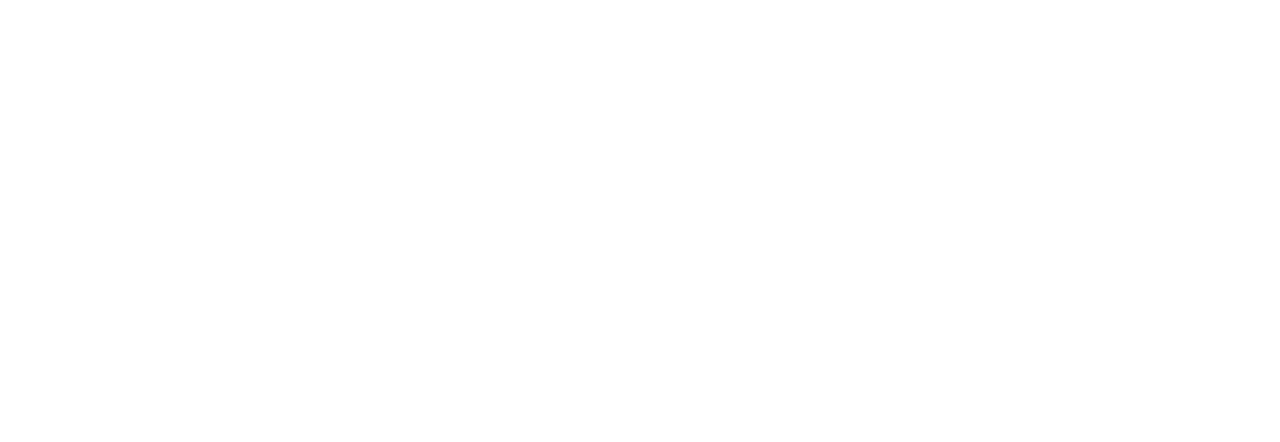
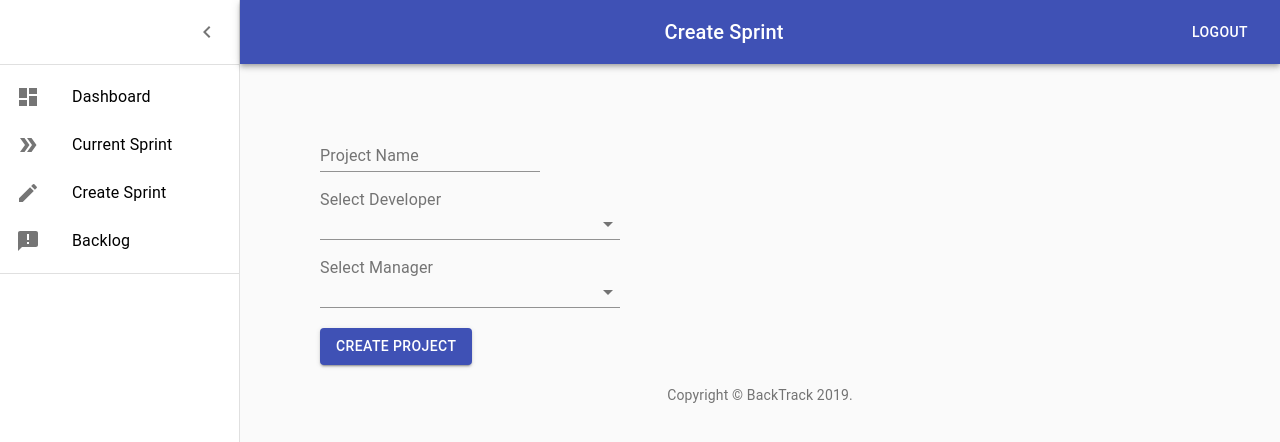
Before and after one commit to pranavtalwar/backtrack-frontend, a React (Create React App) app: page /createproject in a window 1280 px wide. Shown: the top 442 px of the page. Built offline with nearby package versions, Linux system fonts and the light colour scheme.

Commit message:
Create project page added

```diff
--- a/src/App.js
+++ b/src/App.js
@@ -5,6 +5,7 @@
 import ProductBacklog from './components/ProductBacklog/ProductBacklog';
 import CreateSprint from './components/CreateSprint';
 import CurrentSprint from './components/CurrentSprint';
+import CreateProject from './components/CreateProject';
 
 import './App.css';
 
@@ -18,6 +19,7 @@
             <Route path="/backlog" component={ProductBacklog}/>
             <Route path="/createsprint" component={CreateSprint} />
             <Route path="/currentsprint" component={CurrentSprint} />
+            <Route path="/createproject" component={CreateProject} />
           </Switch>
       </div>
     </BrowserRouter>
--- a/src/components/CreateProject.js
+++ b/src/components/CreateProject.js
@@ -1,150 +1,125 @@
-
-import React from 'react';
+import React, { useState, useEffect } from 'react';
+import { Button, CssBaseline, Table, TableBody, TableRow, TableCell,
+        InputLabel, TextField, MenuItem, Select, Container, Grid, Paper
+} from '@material-ui/core';
+import {
+    MuiPickersUtilsProvider,
+    KeyboardDatePicker,
+  } from '@material-ui/pickers';
+import DateFnsUtils from '@date-io/date-fns';
 import { makeStyles } from '@material-ui/core/styles';
-import AppBar from '@material-ui/core/AppBar';
-import Toolbar from '@material-ui/core/Toolbar';
-import Typography from '@material-ui/core/Typography';
-import Button from '@material-ui/core/Button';
-import IconButton from '@material-ui/core/IconButton';
-import MenuIcon from '@material-ui/icons/Menu';
-import Card from '@material-ui/core/Card';
-import Container from '@material-ui/core/Container';
-import Icon from '@material-ui/core/Icon';
-import TextField from '@material-ui/core/TextField';
-import InputLabel from '@material-ui/core/InputLabel';
-import InputAdornment from '@material-ui/core/InputAdornment';
-import FormControl from '@material-ui/core/FormControl';
-import Grid from '@material-ui/core/Grid';
-import AccountCircle from '@material-ui/icons/AccountCircle';
-import Input from '@material-ui/core/Input';
-
+import Copyright from './Copyright';
+import AppBar from './AppBar/AppBar';
 
 const useStyles = makeStyles(theme => ({
   root: {
-    flexGrow: 1,
-  },
-  menuButton: {
-    marginRight: theme.spacing(2),
+    display: 'flex',
   },
   title: {
     flexGrow: 1,
   },
-  form:{
-      width: "100%",
-      height: "60%",
-      marginTop: theme.spacing(10),
-      display:"flex",
-      flexDirection:"column",
-      alignItems: "center",
-      justifyContent: "center",
-      justifyItems:"center",
+  appBarSpacer: theme.mixins.toolbar,
+  content: {
+    flexGrow: 1,
+    height: '100vh',
+    overflow: 'auto',
+    paddingLeft: theme.spacing(10),
+    paddingRight: theme.spacing(10),
+    textAlign: 'left'
   },
-  header:{
+  container: {
+    paddingTop: theme.spacing(4),
+    paddingBottom: theme.spacing(4),
+  },
+  paper: {
     padding: theme.spacing(2),
+    display: 'flex',
+    overflow: 'auto',
+    flexDirection: 'column',
   },
-  button: {
-    marginBottom: theme.spacing(10),
-    marginTop:theme.spacing(3),
-
+  fixedHeight: {
+    height: 240,
   },
-  marginAutoContainer: {
-    width: '80%',
-    display:"flex",
-    flexDirection:"column",
-    alignItems: "center",
-    justifyContent: "center",
-    justifyItems:"center",
-    maxWidth:"md",
+  newtext: {
+    fontSize: 25,
   },
-  marginAutoItem: {
-    margin: 'auto'
+  pbitext: {
+    fontSize: 18,
   },
-  textfield:{
-      width:"80%",
-      marginTop: theme.spacing(3),
-  }
 }));
 
 export default () => {
   const classes = useStyles();
+  const [projName, setProjName] = useState('');
+  const [currDeveloper, setCurrDeveloper] = useState('');
+  const [currManager, setCurrManager] = useState('');
+  const developers = ["Rajat", "Pranav", "Marco", "Ritvik", "Rishabh"];
+  const managers = ["Gabriel", "Christy"];
+
 
   return (
-
-    //if there is no project yet
     <div className={classes.root}>
-      <AppBar position="static">
-        <Toolbar>
-          <IconButton edge="start" className={classes.menuButton} color="inherit" aria-label="menu">
-            <MenuIcon />
-          </IconButton>
-          <Typography variant="h6" className={classes.title}>
-            Developer
-          </Typography>
-          <Button color="inherit">Logout</Button>
-        </Toolbar>
-      </AppBar>
-
-    <Container className={classes.marginAutoContainer}>
-
-
-    <FormControl className={classes.form}>
-    <Typography color="inherit" variant="h4" className={classes.header} >
-       Create New Project
-    </Typography>
+      <CssBaseline />
+      <AppBar heading = 'Create Sprint'/>
+      <div className={classes.content}>
+        <div className={classes.appBarSpacer} />
+        <form>
+          <br />
+          <br />
+          <br />
           <TextField
-        id="outlined-full-width"
+            value={projName}
             label="Project Name"
-        className={classes.textfield}
-        placeholder="Enter Project Name"
-        margin="normal"
-        variant="outlined"
-        InputLabelProps={{
-          shrink: true,
+            type="text"
+            onChange={e => setProjName(e.target.value)}
+          />
+          <br />
+          <br />
+          <InputLabel>Select Developer</InputLabel>
+          <Select
+              style={{ width: 300 }}
+              value={currDeveloper}
+              onChange={e => {
+                setCurrDeveloper(e.target.value);
+                console.log(currDeveloper)
               }}
-      />
-    <TextField
-        id="outlined-full-width"
-        label="Invite manager"
-        className={classes.textfield}
-        placeholder="Enter manager's email"
-        margin="normal"
-        variant="outlined"
-        InputLabelProps={{
-          shrink: true,
+          >
+          {
+              developers.map(developer => (
+                <MenuItem value={developer}>{developer}</MenuItem>
+              ))
+          }
+          </Select>
+          <br/>
+          <br/>
+          <InputLabel>Select Manager</InputLabel>
+          <Select
+              style={{ width: 300 }}
+              value={currManager}
+              onChange={e => {
+                setCurrManager(e.target.value);
+                console.log(currManager)
               }}
-      />
-        <Input
-          id="input-with-icon-adornment"
-          placeholder="Invite Developers"
-
-        className={classes.textfield}
-          startAdornment={
-            <InputAdornment position="start">
-              <AccountCircle />
-            </InputAdornment>
+          >
+          {
+              managers.map(manager => (
+                <MenuItem value={manager}>{manager}</MenuItem>
+              ))
           }
-        />
-
-<TextField
-        id="outlined-textarea"
-        label="Project Details"
-        placeholder="Input description"
-        className={classes.textfield}
-        multiline
-        variant="outlined"
-      />
-
+          </Select>
+          <br/>
+          <br/>
           <Button
+            type="submit"
             variant="contained"
             color="primary"
-        className={classes.button}
-        endIcon={<Icon color="primary">add_circle</Icon>}//{<Icon className="fas fa-plus"/>}
           >
-        Create new project
+            Create Project
           </Button>
-      </FormControl>
-    </Container>
-
+        </form>
+        <br />
+        <Copyright />
+      </div>
     </div>
   );
 }
--- a/src/components/Homepage.js
+++ b/src/components/Homepage.js
@@ -4,6 +4,7 @@
 import {Button, Card} from '@material-ui/core';
 import AppBar from './AppBar/AppBar';
 import Copyright from './Copyright';
+import { NavLink } from 'react-router-dom';
 
 const useStyles = makeStyles(theme => ({
   root: {
@@ -53,6 +54,13 @@
                 <Typography color="inherit" variant="h4" className={classes.header} >
                     You don't seem to be working on any project.
                 </Typography>
+                  <NavLink
+                      to='/createproject'
+                      style={{ textDecoration: 'none', color: 'black' }}
+                      activeStyle={{
+                        fontWeight: "bold",
+                        color: "blue"
+                  }}>
                   <Button
                       variant="contained"
                       color="primary"
@@ -60,6 +68,7 @@
                     >
                       Create new project
                   </Button>
+                  </NavLink>
                </Card>
               </Paper>
             </Grid>
```
Lines whose indentation alone changed are shown as unchanged.
